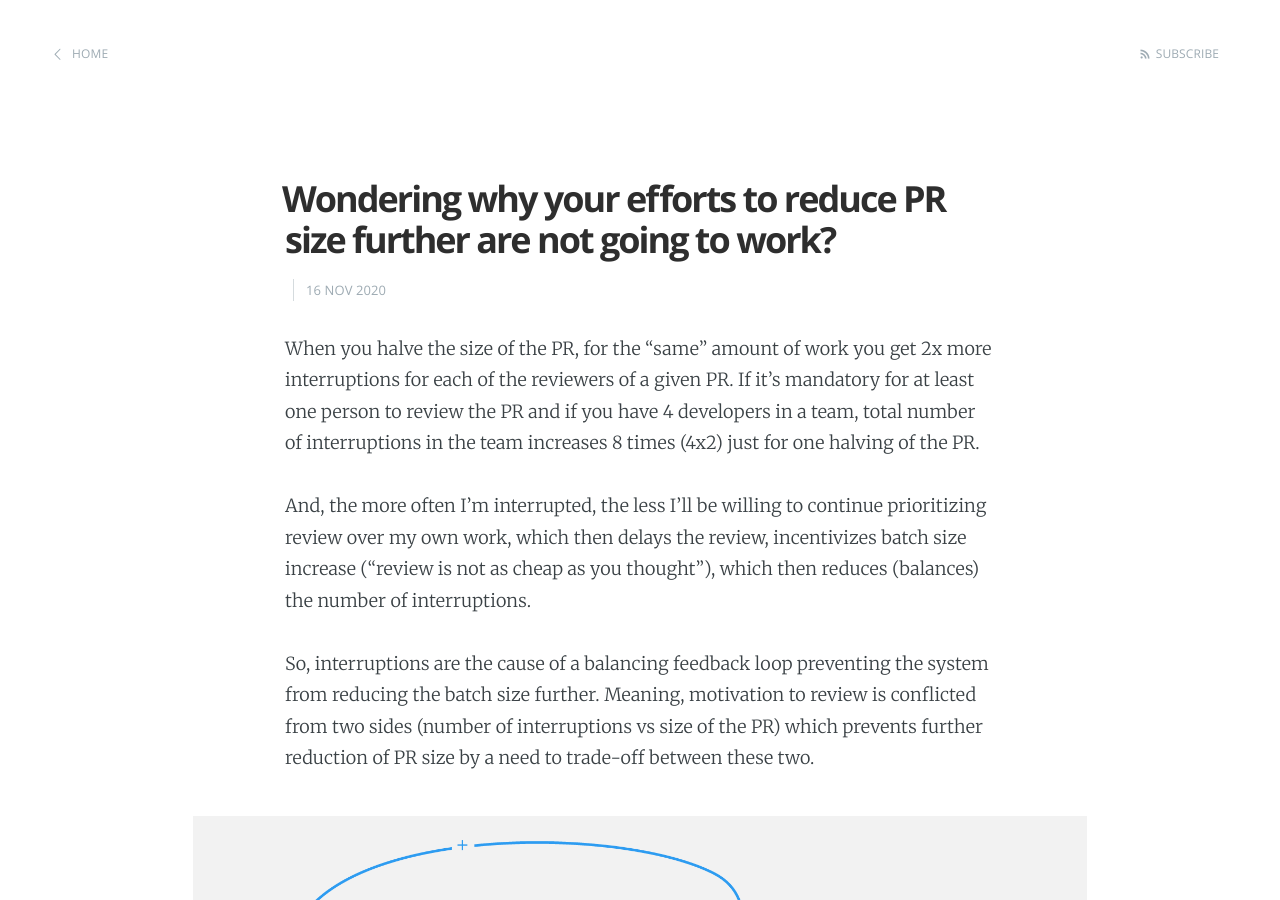
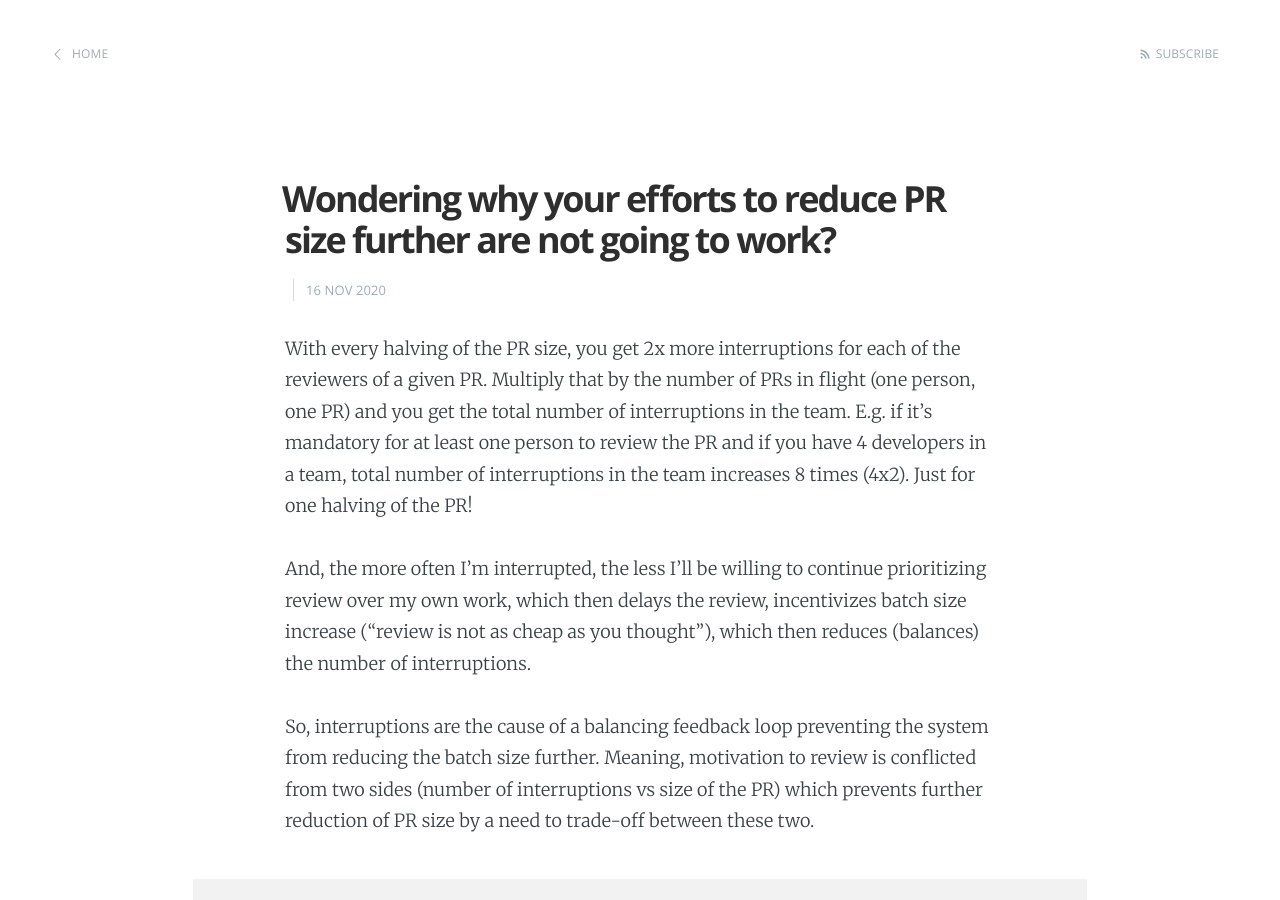
Before and after one commit to dragan-stepanovic/dragan-stepanovic.github.io, a Jekyll site: the page built from _posts/2020-11-16-pr-size-cannot-be-reduced.md, in a window 1280 px wide and 900 px high. Built offline with Jekyll 4.4.1, drawn with Linux system fonts in a browser that asks for light colours; our own code applies the rules of GitHub Pages for plain Markdown files; comment, search, counter and statistics services are not loaded.

Commit message:
Update 2020-11-16-pr-size-cannot-be-reduced.md

```diff
--- a/_posts/2020-11-16-pr-size-cannot-be-reduced.md
+++ b/_posts/2020-11-16-pr-size-cannot-be-reduced.md
@@ -3,8 +3,9 @@ title: Wondering why your efforts to reduce PR size further are not going to wor
 ---
 
 
-When you halve the size of the PR, for the "same" amount of work you get 2x more interruptions for each of the reviewers of a given PR.
-If it's mandatory for at least one person to review the PR and if you have 4 developers in a team, total number of interruptions in the team increases 8 times (4x2) just for one halving of the PR.
+With every halving of the PR size, you get 2x more interruptions for each of the reviewers of a given PR.
+Multiply that by the number of PRs in flight (one person, one PR) and you get the total number of interruptions in the team.
+E.g. if it's mandatory for at least one person to review the PR and if you have 4 developers in a team, total number of interruptions in the team increases 8 times (4x2). Just for one halving of the PR!
 
 
 And, the more often I'm interrupted, the less I'll be willing to continue prioritizing review over my own work, which then delays the review, incentivizes batch size increase ("review is not as cheap as you thought"), which then reduces (balances) the number of interruptions.
```
